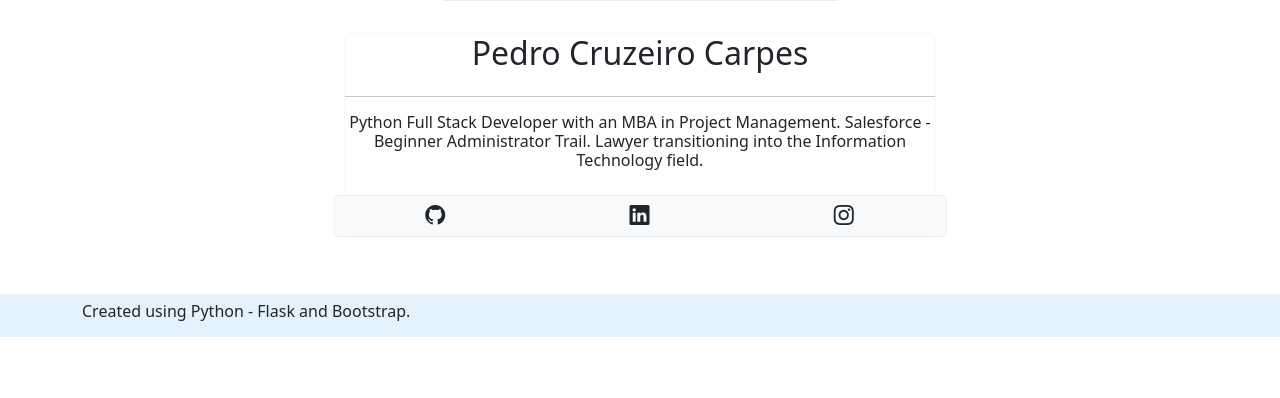
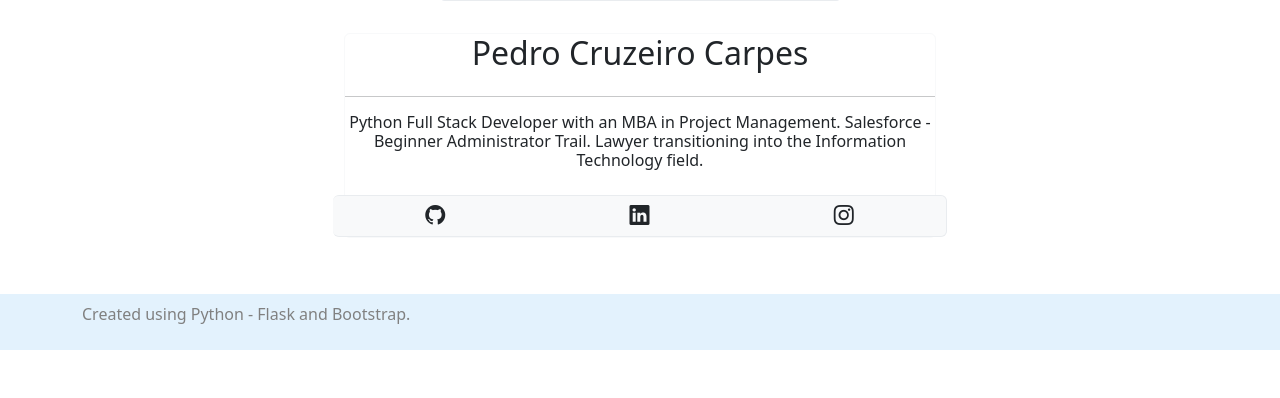
Before and after one commit to pcarpes/pedro_web_page, a Flask app: page / in a window 1280 px wide. Shown: the part 425-823 px from the top of the page. Before the commit the page ends 762 px from the top, so only its background shows below. Run offline with Flask 3, Linux system fonts and the light colour scheme.

Commit message:
Update footer.html

```diff
--- a/templates/footer.html
+++ b/templates/footer.html
@@ -1,3 +1,3 @@
 <footer class="footer my-5 navbar navbar-expand-lg navbar-light" style="background-color: #e3f2fd;">
-    <h6 class="container-fluid container">Created using Python - Flask and Bootstrap.</h6>
+    <p class="container-fluid container" style="color:gray">Created using Python - Flask and Bootstrap.</h6>
 </footer>
```
